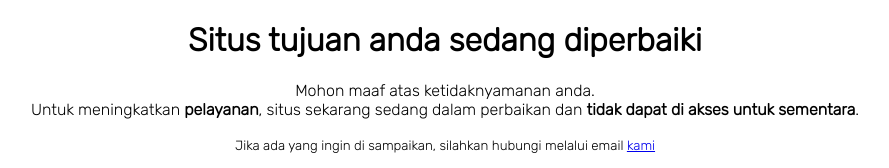
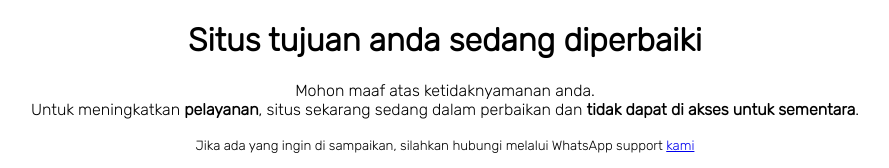
Before and after one commit to fathtech/maintenance, a plain HTML site: page index.html in a window 1280 px wide. Shown: the top 168 px of the page, without its empty margins (195-1084 px from the left). Drawn offline with Linux system fonts and the light colour scheme.

Commit message:
Update index.html

```diff
--- a/index.html
+++ b/index.html
@@ -19,7 +19,7 @@
 				<p class="subtitle">Mohon maaf atas ketidaknyamanan anda.<br /> Untuk meningkatkan
 					<strong>pelayanan</strong>, situs sekarang sedang dalam perbaikan dan <strong>tidak dapat di akses
 						untuk sementara</strong>.</p>
-				<p><small>Jika ada yang ingin di sampaikan, silahkan hubungi melalui email <a
+				<p><small>Jika ada yang ingin di sampaikan, silahkan hubungi melalui WhatsApp support <a
 							href="https://api.whatsapp.com/send?phone=6281214673200&text=Halo%20fath%20tech,%20saya%20perlu%20support%20mengenai%20aplikasi%20website%20ini&source=&data=&app_absent=">kami</a></small></p>
 			</div>
 			<img src='./images/underconstruction.svg' width='15%'>
```
